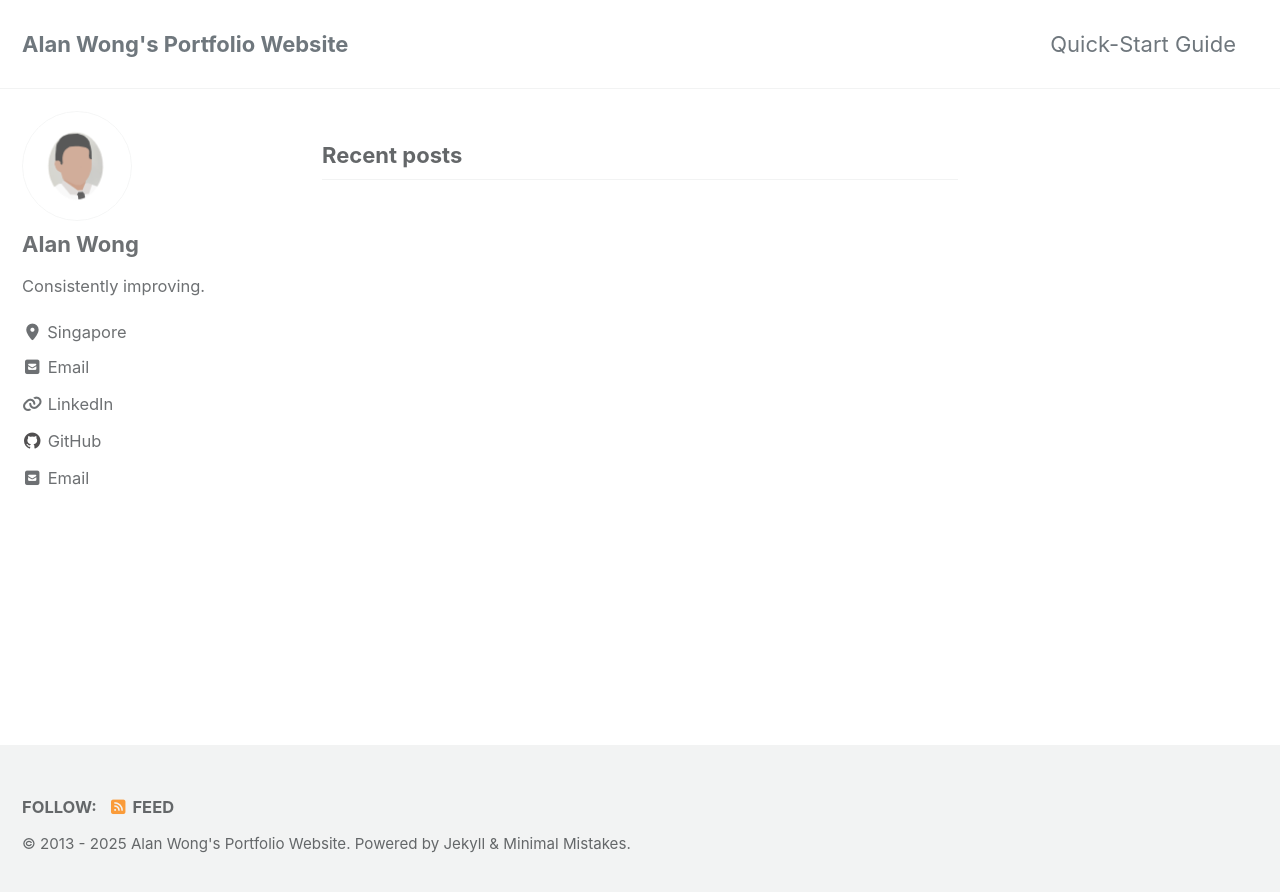
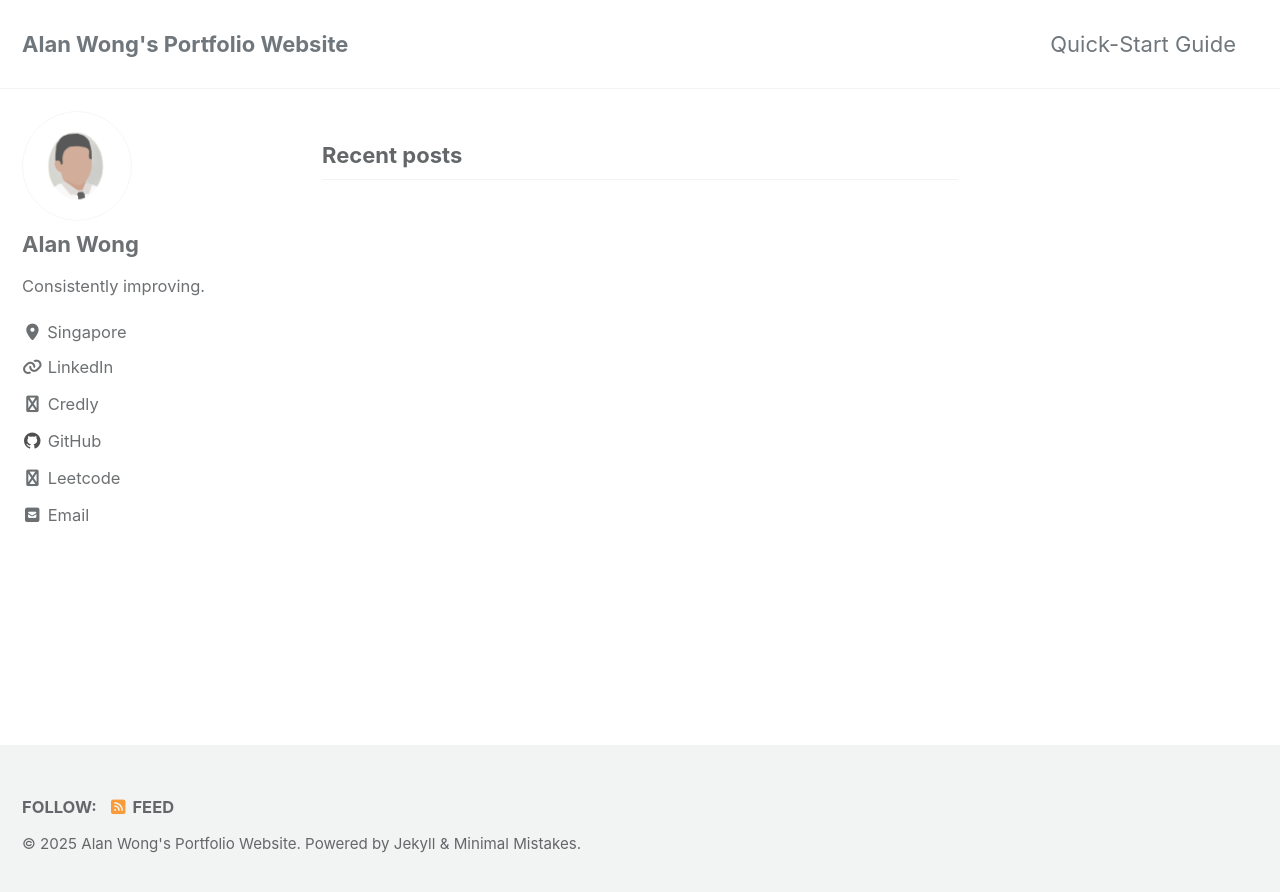
Before and after one commit to alan-wkm/alan-wkm.github.io, a Jekyll site: the page built from index.html, in a window 1280 px wide. Shown: the top 892 px of the page. Built offline with Jekyll 4.4.1, drawn with Linux system fonts in a browser that asks for light colours; cached includes are drawn as plain includes; the list of posts is cut into pages by our own code.

Commit message:
Update _config.yml

```diff
--- a/_config.yml
+++ b/_config.yml
@@ -119,47 +119,47 @@ author:
   location         : "Singapore"
   email            : alan_wkm@outlook.com
   links:
-    - label: "Email"
-      icon: "fas fa-fw fa-envelope-square"
-      url: "mailto:alan_wkm@outlook.com"
+    # - label: "Email"
+    #   icon: "fas fa-fw fa-envelope-square"
+    #   url: "mailto:alan_wkm@outlook.com"
     - label: "LinkedIn"
       icon: "fas fa-fw fa-link"
       url: "https://www.linkedin.com/in/alan-wong99/"
     # - label: "Twitter"
     #   icon: "fab fa-fw fa-twitter-square"
     #   # url: "https://twitter.com/"
-    # - label: "Facebook"
-    #   icon: "fab fa-fw fa-facebook-square"
-    #   # url: "https://facebook.com/"
+    - label: "Credly"
+      icon: "fab fa-fw  fa-certificate"
+      url: "https://www.credly.com/users/alan-wong99/badges"
     - label: "GitHub"
       icon: "fab fa-fw fa-github"
       url: "https://github.com/alan-wkm"
-    # - label: "Instagram"
-    #   icon: "fab fa-fw fa-instagram"
-    #   # url: "https://instagram.com/"
+    - label: "Leetcode"
+      icon: "fab fa-fw fa-code"
+      url: "https://leetcode.com/u/alan_wkm/"
 
-# Site Footer
-footer:
-  links:
-    - label: "Twitter"
-      icon: "fab fa-fw fa-twitter-square"
-      # url:
-    - label: "Facebook"
-      icon: "fab fa-fw fa-facebook-square"
-      # url:
-    - label: "GitHub"
-      icon: "fab fa-fw fa-github"
-      # url:
-    - label: "GitLab"
-      icon: "fab fa-fw fa-gitlab"
-      # url:
-    - label: "Bitbucket"
-      icon: "fab fa-fw fa-bitbucket"
-      # url:
-    - label: "Instagram"
-      icon: "fab fa-fw fa-instagram"
-      # url:
-  since: "2013"
+# # Site Footer
+# footer:
+#   links:
+#     - label: "Twitter"
+#       icon: "fab fa-fw fa-twitter-square"
+#       # url:
+#     - label: "Facebook"
+#       icon: "fab fa-fw fa-facebook-square"
+#       # url:
+#     - label: "GitHub"
+#       icon: "fab fa-fw fa-github"
+#       # url:
+#     - label: "GitLab"
+#       icon: "fab fa-fw fa-gitlab"
+#       # url:
+#     - label: "Bitbucket"
+#       icon: "fab fa-fw fa-bitbucket"
+#       # url:
+#     - label: "Instagram"
+#       icon: "fab fa-fw fa-instagram"
+#       # url:
+#   since: "2013"
 
 
 # Reading Files
```
